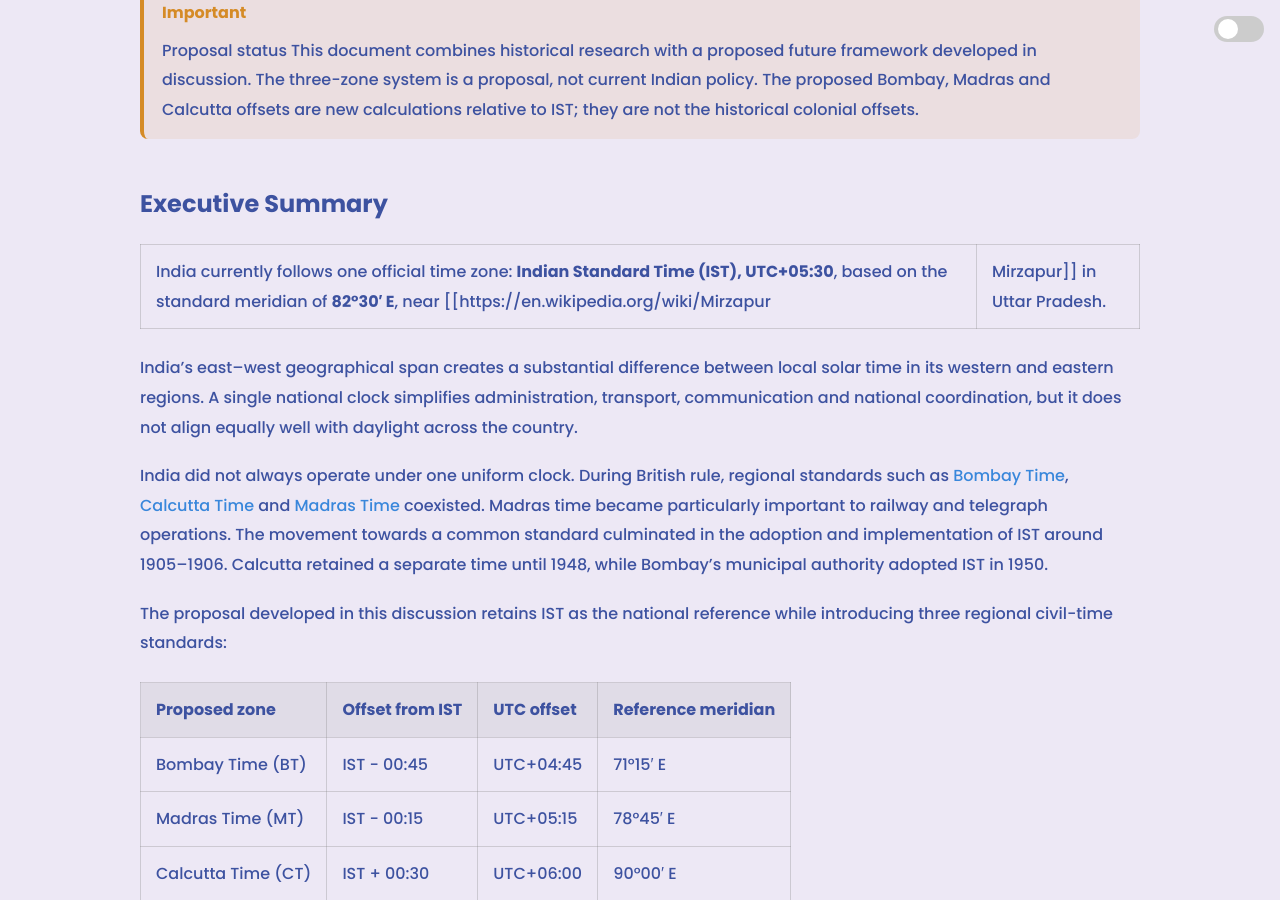
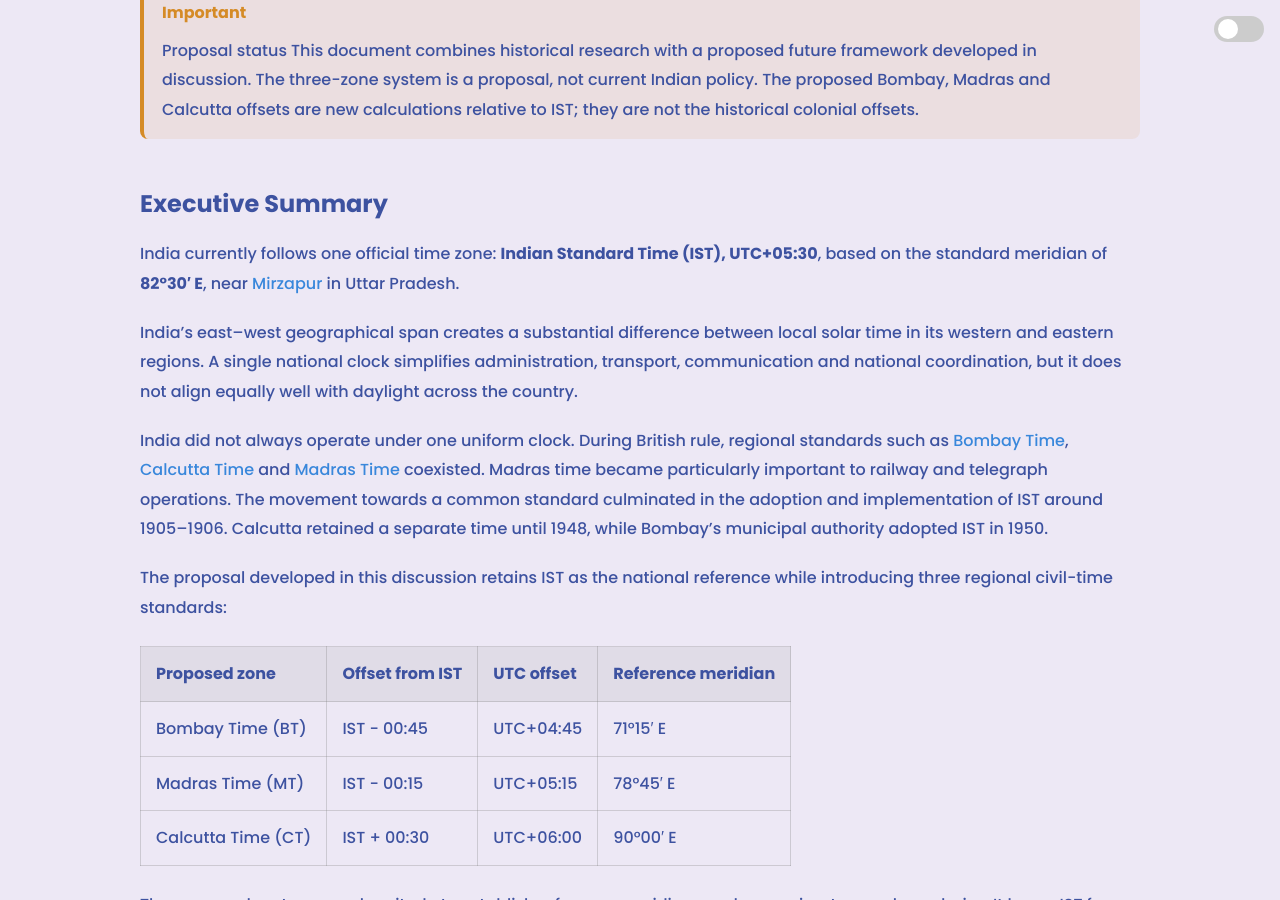
Before and after one commit to abdulsaheef/abdulsaheef.github.io, a Jekyll site: the page built from _posts/2026-11-07-indias-time-and-clocks.md, in a window 1280 px wide and 900 px high, scrolled down 645 px. Built offline with Jekyll 4.4.1, drawn with Linux system fonts in a browser that asks for light colours; some of the changed lines change nothing that is shown.

Commit message:
Update 2026-11-07-indias-time-and-clocks.md
Corrected external mirzapur link

```diff
--- a/_posts/2026-11-07-indias-time-and-clocks.md
+++ b/_posts/2026-11-07-indias-time-and-clocks.md
@@ -23,7 +23,7 @@ An examination of India's historical timekeeping systems, the adoption of Indian
 
 ## Executive Summary
 
-India currently follows one official time zone: **Indian Standard Time (IST), UTC+05:30**, based on the standard meridian of **82°30′ E**, near [[https://en.wikipedia.org/wiki/Mirzapur|Mirzapur]] in Uttar Pradesh.
+India currently follows one official time zone: **Indian Standard Time (IST), UTC+05:30**, based on the standard meridian of **82°30′ E**, near [Mirzapur](https://en.wikipedia.org/wiki/Mirzapur) in Uttar Pradesh.
 
 India's east–west geographical span creates a substantial difference between local solar time in its western and eastern regions. A single national clock simplifies administration, transport, communication and national coordination, but it does not align equally well with daylight across the country.
 
```
